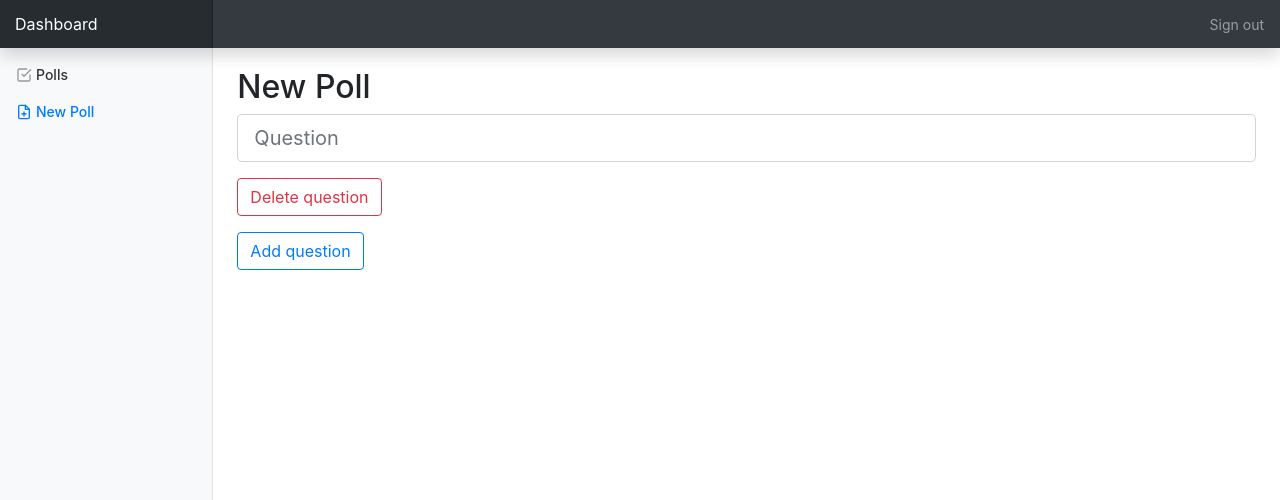
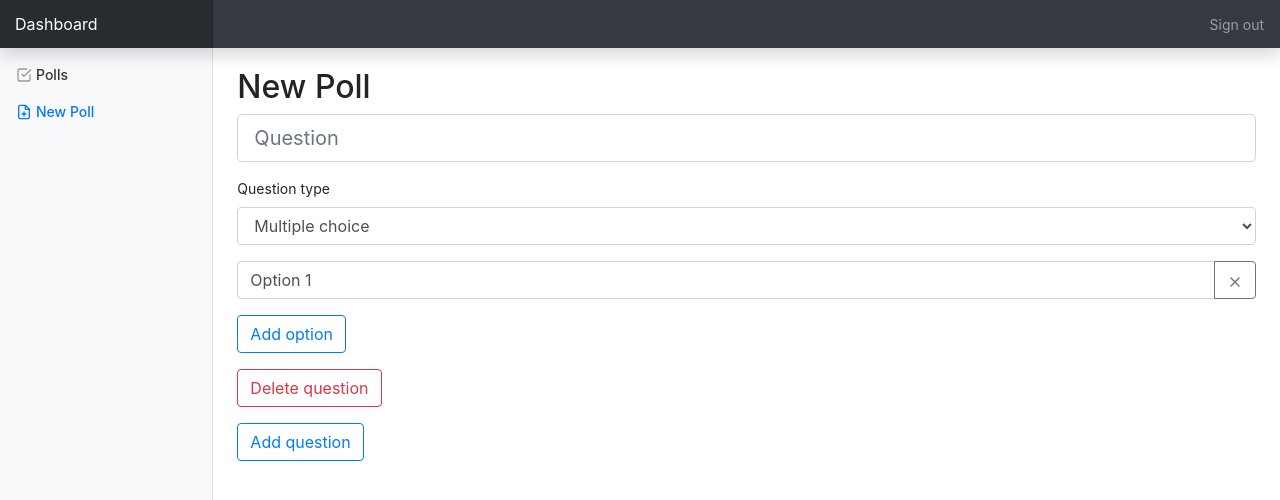
Before and after one commit to georgii-sirotkin/poller, a React (Create React App) app: page /create in a window 1280 px wide. Shown: the top 500 px of the page. Built offline with nearby package versions, Linux system fonts and the light colour scheme.

Commit message:
Enable user to edit/add/remove options for multiple choice questions

```diff
--- a/package.json
+++ b/package.json
@@ -4,6 +4,7 @@
   "private": true,
   "dependencies": {
     "bootstrap": "^4.3.1",
+    "nanoid": "^2.1.7",
     "react": "^16.11.0",
     "react-bootstrap": "^1.0.0-beta.14",
     "react-dom": "^16.11.0",
--- a/src/AddPoll.js
+++ b/src/AddPoll.js
@@ -1,50 +1,89 @@
 import React from 'react';
-import QuestionInput from './QuestionInput';
+import QuestionBuilder from './QuestionBuilder';
 import Button from 'react-bootstrap/Button';
+import nanoid from 'nanoid';
 
-const questionTemplate = {
-  type: 'Multiple',
-  text: ''
-};
-
-class AddPoll extends React.Component {
+export default class AddPoll extends React.Component {
   constructor(props) {
     super(props);
 
     this.state = {
-      questions: [
-        {...questionTemplate}
-      ]
+      questions: [this.createNewQuestion()]
     };
 
     this.addQuestion = this.addQuestion.bind(this);
   }
 
-  handleQuestionTextChange(index, text) {
-    const questions = [...this.state.questions];
-    questions[index].text = text;
+  createNewQuestion() {
+    const question = {
+      id: nanoid(),
+      type: 'multiple',
+      text: ''
+    };
+
+    question.data = this.getInitialDataForQuestion(question);
+    return question;
+  }
+
+  handleQuestionTextChange(id, text) {
+    const questions = this.state.questions.map(question => (question.id === id) ? {...question, text} : question);
     this.setState({questions});
+  }
+
+  handleQuestionTypeChange(id, type) {
+    const questions = this.state.questions.map(question => {
+      if (question.id !== id) {
+        return question;
+      }
+
+      const changedQuestion = {...question, type};
+      changedQuestion.data = this.getInitialDataForQuestion(changedQuestion);
+      return changedQuestion;
+    });
+
+    this.setState({questions});
+  }
+
+  handleQuestionDataChange(id, data) {
+    const questions = this.state.questions.map(question => (question.id === id) ? {...question, data} : question);
+    this.setState({questions});
+  }
+
+  getInitialDataForQuestion(question) {
+    if (question.type === 'multiple') {
+      return {
+        options: [{
+          id: nanoid(),
+          text: 'Option 1'
+        }]
+      }
+    }
+
+    return {};
   }
 
   addQuestion() {
     this.setState({
-      questions: this.state.questions.concat({...questionTemplate})
+      questions: this.state.questions.concat(this.createNewQuestion())
     });
   }
 
-  removeQuestion(index) {
-    let questions = [...this.state.questions];
-    questions.splice(index, 1);
+  removeQuestion(id) {
+    const questions = this.state.questions.filter(question => question.id !== id);
     this.setState({questions});
   }
 
   render() {
-    const questions = this.state.questions.map((question, index) => {
-      return <QuestionInput
-              question={question}
-              key={index}
-              onQuestionTextChange={(e) => this.handleQuestionTextChange(index, e.target.value)}
-              onRemoveQuestion={() => this.removeQuestion(index)}/>
+    const questions = this.state.questions.map(question => {
+      return (
+        <QuestionBuilder
+          question={question}
+          key={question.id}
+          onTextChange={(e) => this.handleQuestionTextChange(question.id, e.target.value)}
+          onTypeChange={(e) => this.handleQuestionTypeChange(question.id, e.target.value)}
+          onDataChange={(data) => this.handleQuestionDataChange(question.id, data)}
+          onRemove={() => this.removeQuestion(question.id)}/>
+      );
     });
 
     return (
@@ -58,5 +97,3 @@ class AddPoll extends React.Component {
     )
   }
 }
-
-export default AddPoll;
--- /dev/null
+++ b/src/QuestionBuilder.js
@@ -0,0 +1,53 @@
+import React from 'react';
+import Form from 'react-bootstrap/Form';
+import Button from 'react-bootstrap/Button';
+import QuestionOptionsBuilder from './QuestionOptionsBuilder';
+
+export default class QuestionBuilder extends React.Component {
+  getSpecializedQuestionBuilder() {
+    const questionType = this.props.question.type;
+
+    if (questionType === 'multiple') {
+      return <QuestionOptionsBuilder
+              data={this.props.question.data}
+              onDataChange={this.props.onDataChange}/>
+    }
+  }
+
+  render() {
+    const specializedQuestionBuilder = this.getSpecializedQuestionBuilder();
+
+    return (
+      <div className="question-input">
+        <Form.Group>
+          <Form.Control
+              type="text"
+              size="lg"
+              placeholder="Question"
+              value={this.props.question.text}
+              onChange={this.props.onTextChange} />
+        </Form.Group>
+
+        <Form.Group>
+          <Form.Label>Question type</Form.Label>
+          <Form.Control
+              as="select"
+              value={this.props.question.type}
+              onChange={this.props.onTypeChange}>
+            <option value="multiple">Multiple choice</option>
+            <option value="checkboxes">Checkboxes</option>
+            <option value="textInput">Short answer</option>
+            <option value="textarea">Paragraph</option>
+            <option value="range">Linear scale</option>
+          </Form.Control>
+        </Form.Group>
+
+        {specializedQuestionBuilder}
+
+        <Form.Group>
+          <Button variant="outline-danger" onClick={this.props.onRemove}>Delete question</Button>
+        </Form.Group>
+      </div>
+    );
+  }
+}
--- a/src/QuestionInput.js
+++ /dev/null
@@ -1,25 +0,0 @@
-import React from 'react';
-import Form from 'react-bootstrap/Form';
-import Button from 'react-bootstrap/Button';
-
-class QuestionInput extends React.Component {
-  render() {
-    return (
-      <div className="question-input">
-        <Form.Group>
-          <Form.Control
-              type="text"
-              size="lg"
-              placeholder="Question"
-              value={this.props.question.text}
-              onChange={this.props.onQuestionTextChange} />
-        </Form.Group>
-        <Form.Group>
-          <Button variant="outline-danger" onClick={this.props.onRemoveQuestion}>Delete question</Button>
-        </Form.Group>
-      </div>
-    );
-  }
-}
-
-export default QuestionInput;
--- /dev/null
+++ b/src/QuestionOptionsBuilder.js
@@ -0,0 +1,67 @@
+import React from 'react';
+import Form from 'react-bootstrap/Form';
+import InputGroup from 'react-bootstrap/InputGroup';
+import Button from 'react-bootstrap/Button';
+import nanoid from 'nanoid';
+
+export default class MultipleChoiceQuestionBuilder extends React.Component {
+  constructor(props) {
+    super(props);
+    this.addOption = this.addOption.bind(this);
+  }
+
+  handleOptionTextChange(id, text) {
+    const options = this.props.data.options.map(option => option.id === id ? {...option, text} : option);
+    const data = {...this.props.data, options};
+    this.props.onDataChange(data);
+  }
+
+  addOption() {
+    const optionNumber = this.props.data.options.length + 1;
+
+    const options = this.props.data.options.concat([
+      {
+        id: nanoid(),
+        text: 'Option ' + optionNumber
+      }
+    ]);
+
+    const data = {...this.props.data, options};
+    this.props.onDataChange(data);
+  }
+
+  removeOption(id) {
+    const options = this.props.data.options.filter(option => option.id !== id);
+    const data = {...this.props.data, options};
+    this.props.onDataChange(data);
+  }
+
+  render() {
+    const options = this.props.data.options.map((option) => {
+      return (
+        <Form.Group key={option.id}>
+          <InputGroup>
+            <Form.Control
+              type="text"
+              value={option.text}
+              onChange={(e) => this.handleOptionTextChange(option.id, e.target.value)} />
+            <InputGroup.Append>
+              <Button variant="outline-secondary" onClick={() => this.removeOption(option.id)}>
+                <svg xmlns="http://www.w3.org/2000/svg" width="24" height="24" viewBox="0 0 24 24" fill="none" stroke="currentColor" strokeWidth="2" strokeLinecap="round" strokeLinejoin="round" className="feather feather-x"><line x1="18" y1="6" x2="6" y2="18"></line><line x1="6" y1="6" x2="18" y2="18"></line></svg>
+              </Button>
+            </InputGroup.Append>
+          </InputGroup>
+        </Form.Group>
+      )
+    });
+
+    return (
+      <div>
+        {options}
+        <Form.Group>
+          <Button variant="outline-primary" onClick={this.addOption}>Add option</Button>
+        </Form.Group>
+      </div>
+    );
+  }
+}
```
Also changed, not shown: 1 other file (tests, documents, lock files or other folders).
